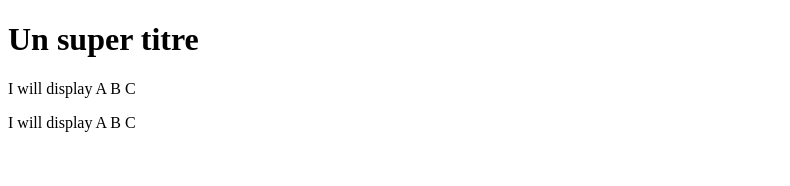
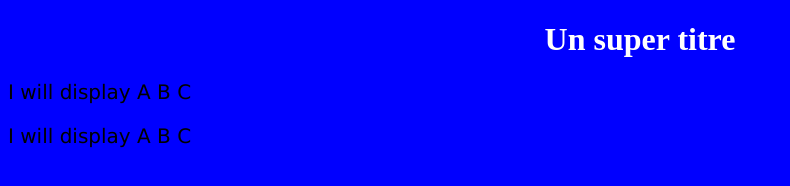
Before and after one commit to herby32/FirstRepositoryCreation, a plain HTML site: page index.html in a window 1280 px wide. Shown: the whole page, without its empty margins (0-790 px from the left). Drawn offline with Linux system fonts and the light colour scheme.

Commit message:
Correction bug

```diff
--- a/styles.css
+++ b/styles.css
@@ -1,6 +1,5 @@
-  h1 {
-    body {
-      background-color: lightblue;
+body {
+      background-color: blue;
     }
 
     h1 {
```
